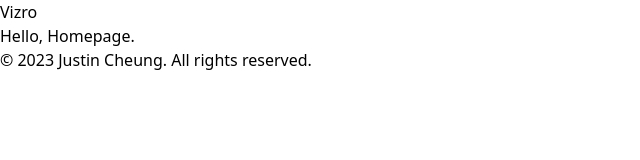
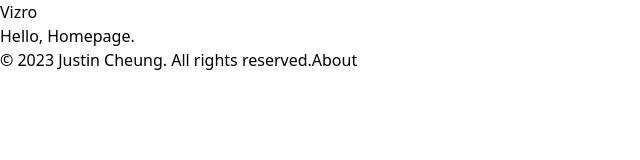
Before and after one commit to Jygsaw/comfortfood-next, a Next.js app: page / in a window 1280 px wide. Shown: the top 160 px of the page, without its empty margins (0-640 px from the left). Built offline with nearby package versions, Linux system fonts and the light colour scheme.

Commit message:
[CHG] Update footer

```diff
--- a/components/Footer.tsx
+++ b/components/Footer.tsx
@@ -1,5 +1,11 @@
 import React from 'react';
+import Link from 'next/link';
 
-const Footer = () => <footer>&copy; 2023 Justin Cheung. All rights reserved.</footer>;
+const Footer = () => (
+    <footer>
+        &copy; 2023 Justin Cheung. All rights reserved.
+        <Link href="/about">About</Link>
+    </footer>
+);
 
 export default Footer;
```
